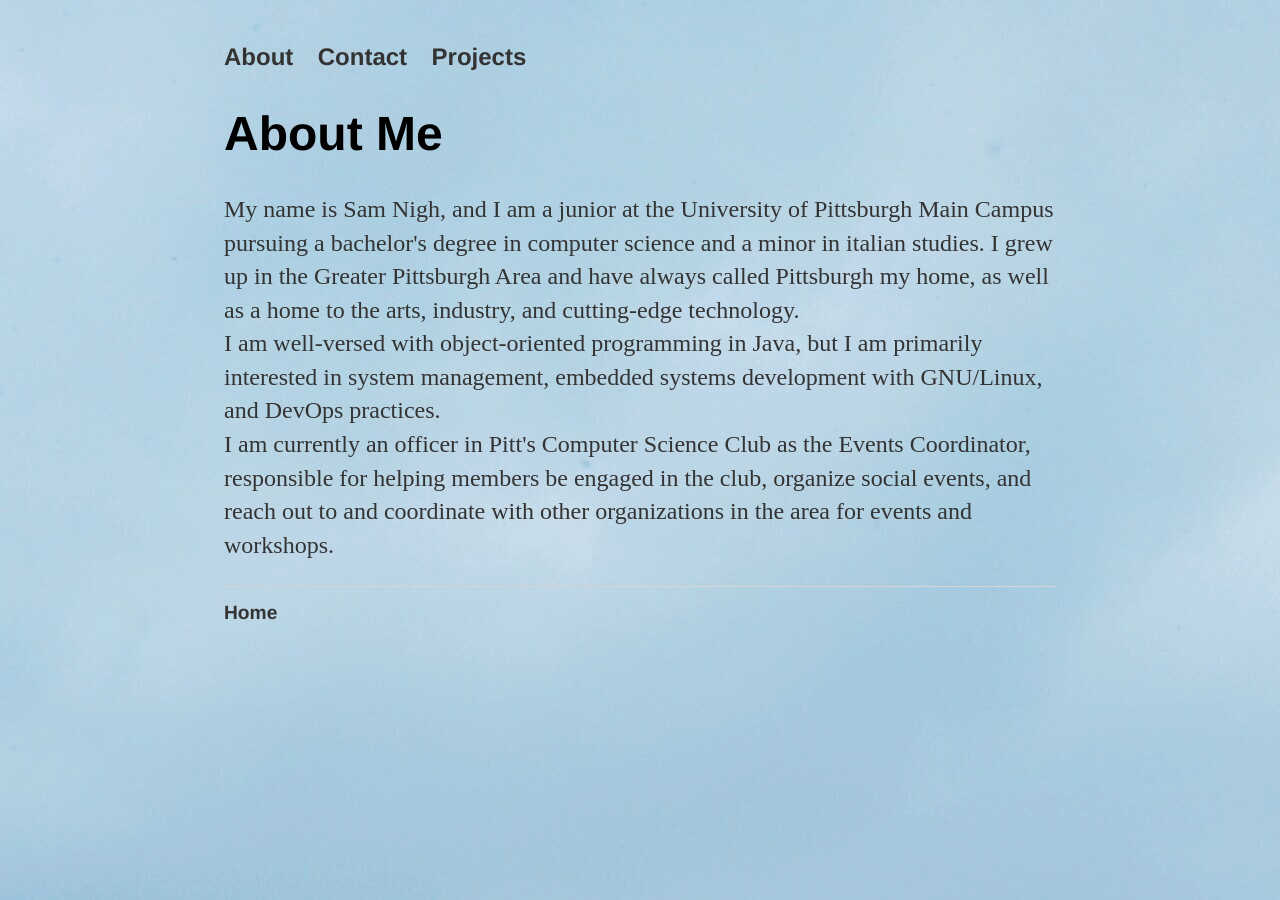
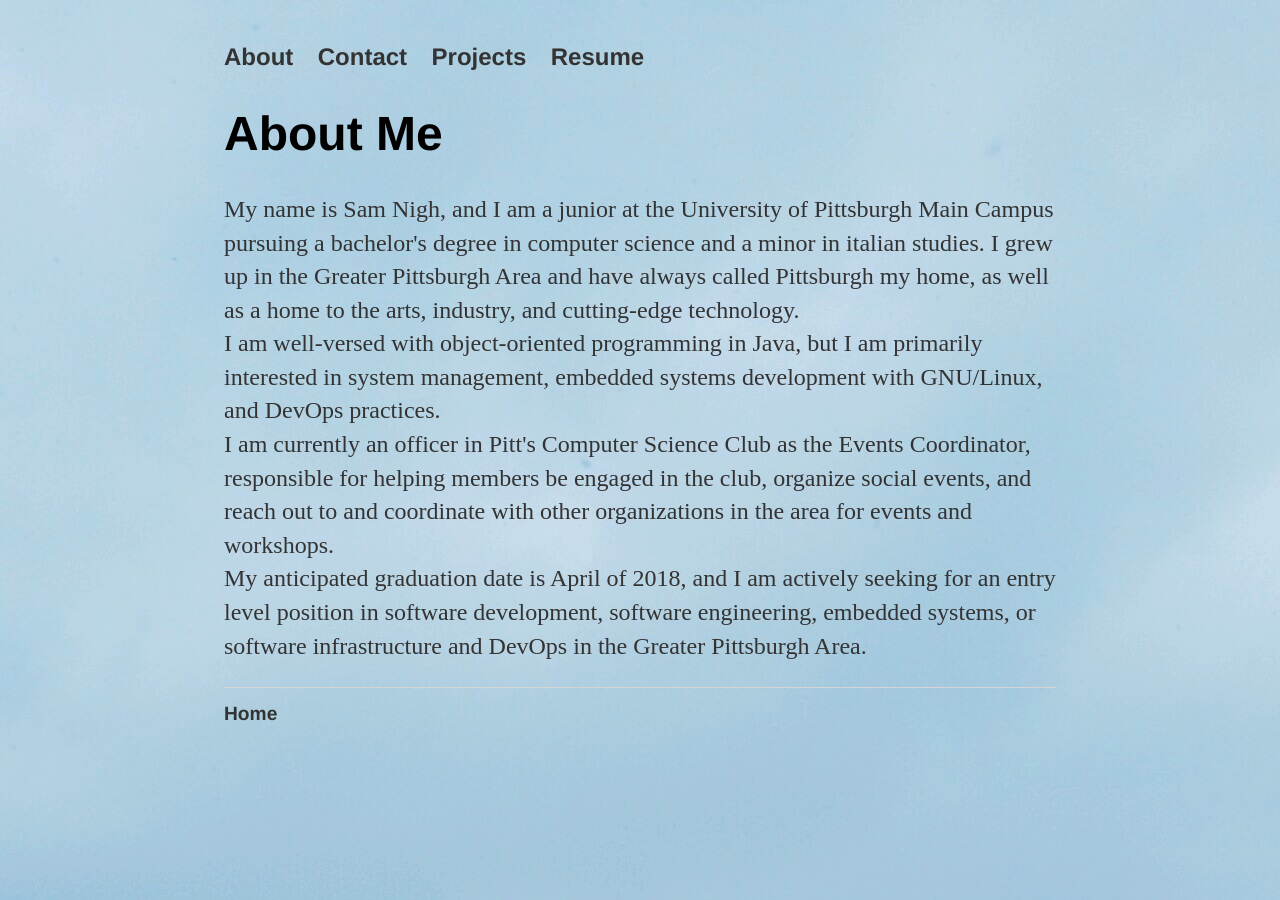
Before and after one commit to SPN11/SPN11.github.io, a Jekyll site: the page built from main/about.html, in a window 1280 px wide. Built offline with Jekyll 4.4.1, drawn with Linux system fonts in a browser that asks for light colours.

Commit message:
Added lots of new info

```diff
--- a/_layouts/default.html
+++ b/_layouts/default.html
@@ -11,7 +11,7 @@
 		        	<li><a href="/main/about">About</a></li>
 	        		<li><a href="/main/contact">Contact</a></li>
 					<li><a href="/main/projects">Projects</a></li>
-					<!-- <li><a href="/main/resume">Resume</a></li> -->
+					<li><a href="/main/resume">Resume</a></li>
 	    		</ul>
 			</nav>
 			<div class="container">
--- a/css/main.css
+++ b/css/main.css
@@ -18,6 +18,7 @@ nav ul li, footer ul li {
 a {
     text-decoration: none;
     color: #999;
+    font-size: 1.5em;
 }
 
 
@@ -27,6 +28,14 @@ a:hover {
 h1 {
     font-size: 3em;
     font-family:'Helvetica', 'Arial', 'Sans-Serif';
+}
+h2 {
+    font-size: 2em;
+	font-family:'Helvetica', 'Arial', 'Sans-Serif';
+}
+h3 {
+	font-size: 1.7em;
+	font-family:'Helvetica', 'Arial', 'Sans-Serif';
 }
 p, a {
     font-size: 1.5em;
@@ -40,9 +49,12 @@ footer {
 
 ul.posts {
     margin: 20px auto 40px;
-    font-size: 1.5em;
+    font-size: 1.3em;
 }
 
-ul.posts li {
-    list-style: none;
+li {
+    margin: 10px auto 10px;
+    font-size: 1em;
+    list-style-type: circle;
+	font-family:'Helvetica', 'Arial', 'Sans-Serif';
 }
--- a/main/about.html
+++ b/main/about.html
@@ -13,7 +13,6 @@ title: About Me
 		I am currently an officer in Pitt's Computer Science Club as the Events Coordinator,
 		responsible for helping members be engaged in the club, organize social events, and reach
 		out to and coordinate with other organizations in the area for events and workshops. <br>
-	<!-- Add information about internships...SO WRITE RESUME IN LATEX -->
-	<!-- Add information about Code Day -->
+	My anticipated graduation date is April of 2018, and I am actively seeking for an entry level position in software development, software engineering, embedded systems, or software infrastructure and DevOps in the Greater Pittsburgh Area.
  	</p>
 </div>
```
Also changed, not shown: main/contact.html (+6 -10 lines), main/resume.html (added, +43 -0 lines), 1 other file.
